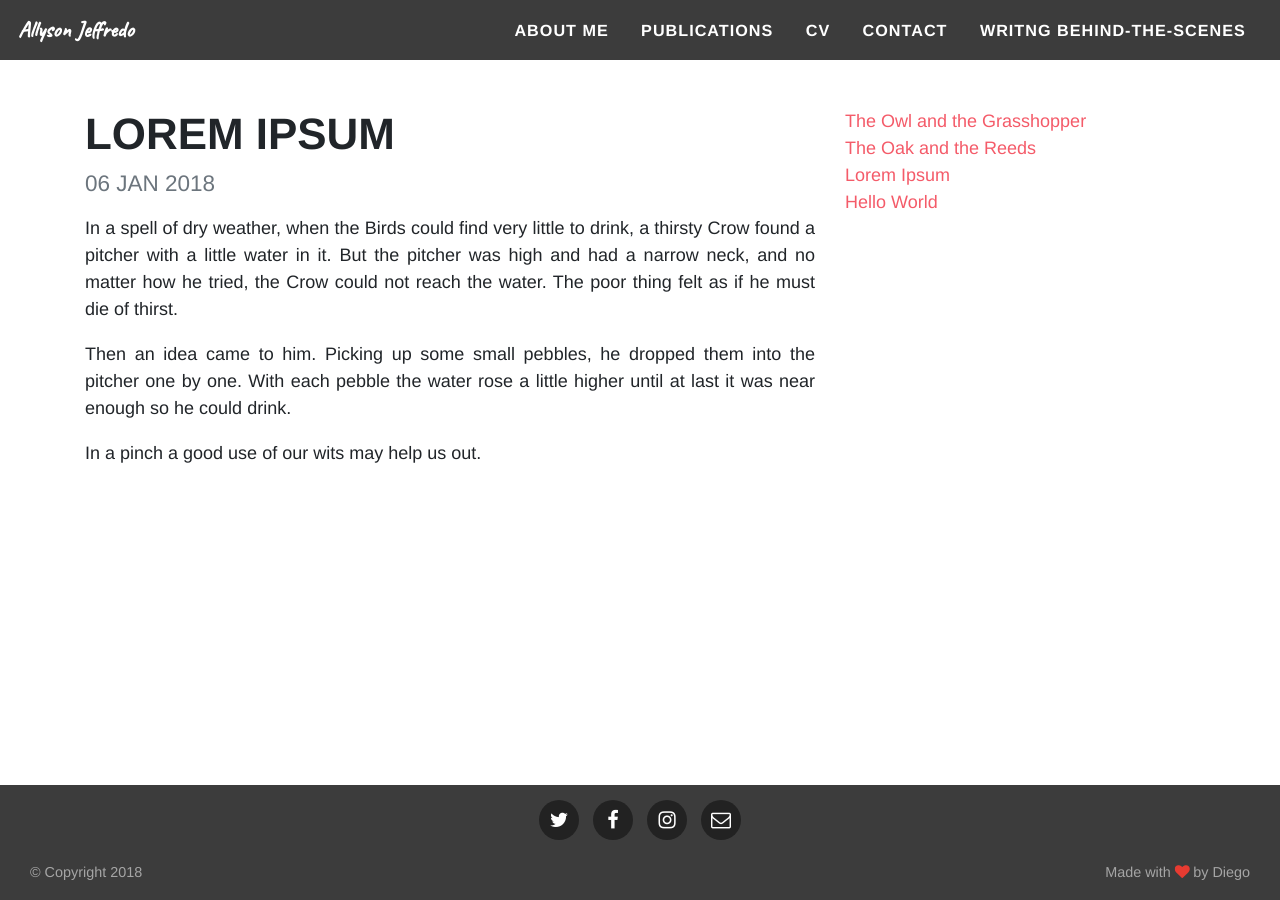
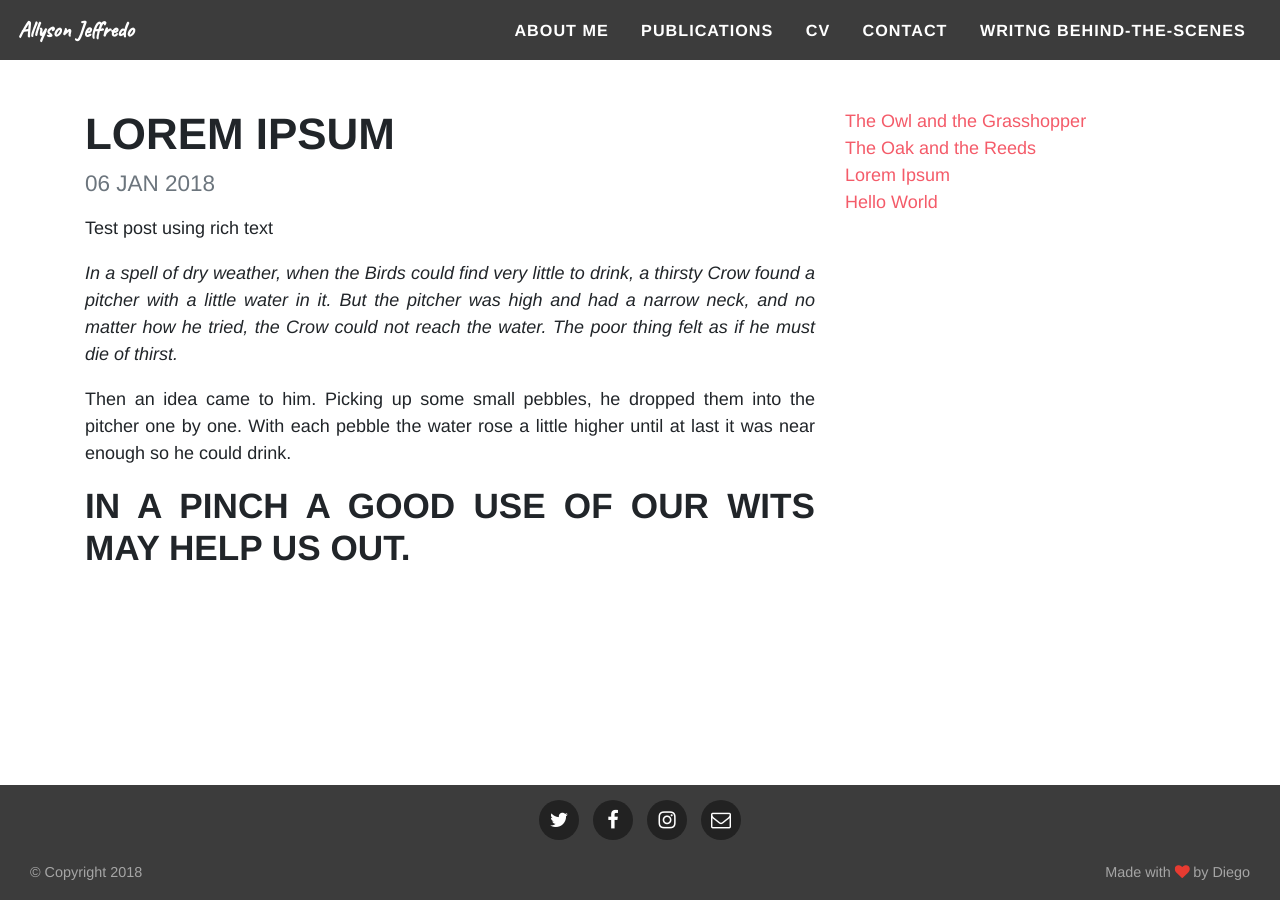
Before and after one commit to go-diego/golden-lovebug, a Jekyll site: the page built from _posts/2018-01-06-lorem-ipsum.md, in a window 1280 px wide. Built offline with Jekyll 4.4.1, drawn with Linux system fonts in a browser that asks for light colours; nearby versions of some CDN libraries.

Commit message:
Update Post “2018-01-06-lorem-ipsum”

```diff
--- a/_posts/2018-01-06-lorem-ipsum.md
+++ b/_posts/2018-01-06-lorem-ipsum.md
@@ -1,13 +1,13 @@
 ---
 layout: blog
 title: Lorem Ipsum
-image: null
 date: 2018-01-06T19:52:42.366Z
-permalink: blog/:year/:month/:day/:title:output_ext
+permalink: 'blog/:year/:month/:day/:title:output_ext'
 ---
+Test post using rich text
 
-In a spell of dry weather, when the Birds could find very little to drink, a thirsty Crow found a pitcher with a little water in it. But the pitcher was high and had a narrow neck, and no matter how he tried, the Crow could not reach the water. The poor thing felt as if he must die of thirst.
+_In a spell of dry weather, when the Birds could find very little to drink, a thirsty Crow found a pitcher with a little water in it. But the pitcher was high and had a narrow neck, and no matter how he tried, the Crow could not reach the water. The poor thing felt as if he must die of thirst._
 
-Then an idea came to him. Picking up some small pebbles, he dropped them into the pitcher one by one. With each pebble the water rose a little higher until at last it was near enough so he could drink.
+> Then an idea came to him. Picking up some small pebbles, he dropped them into the pitcher one by one. With each pebble the water rose a little higher until at last it was near enough so he could drink.
 
-In a pinch a good use of our wits may help us out.
+## In a pinch a good use of our wits may help us out.
```
